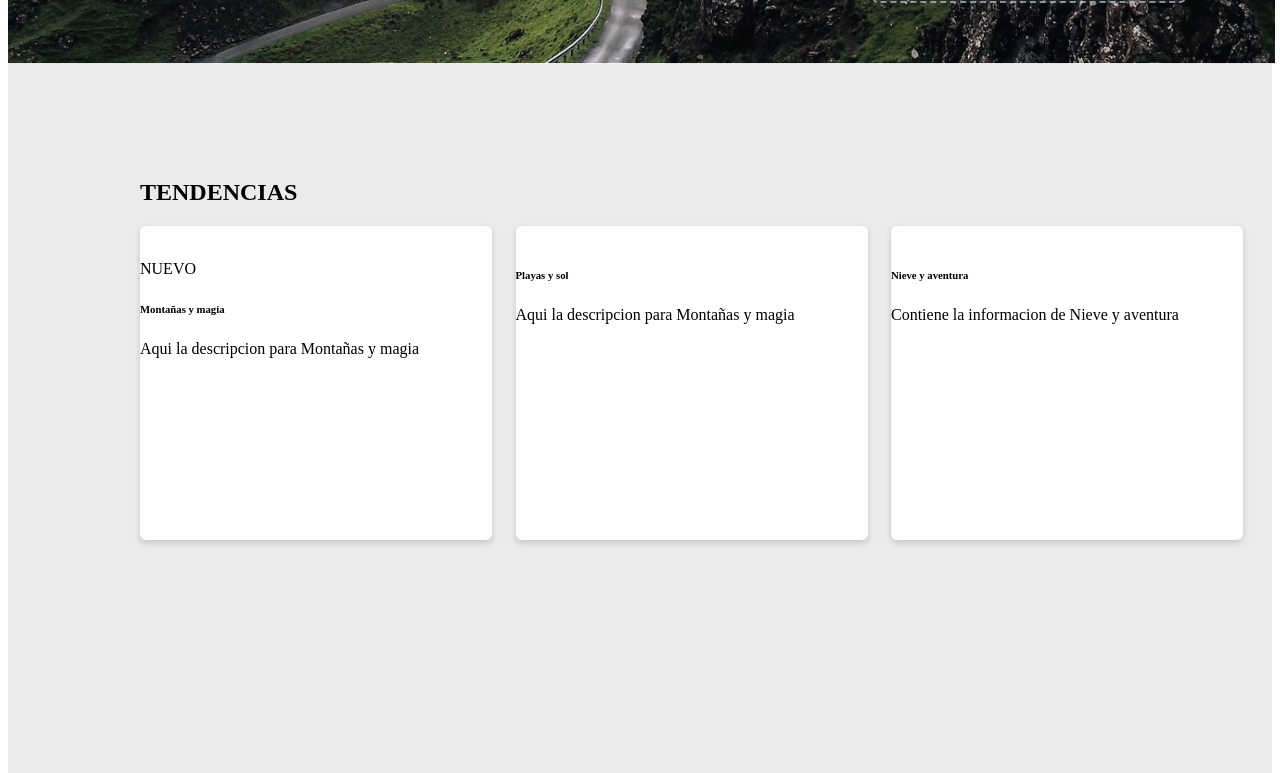
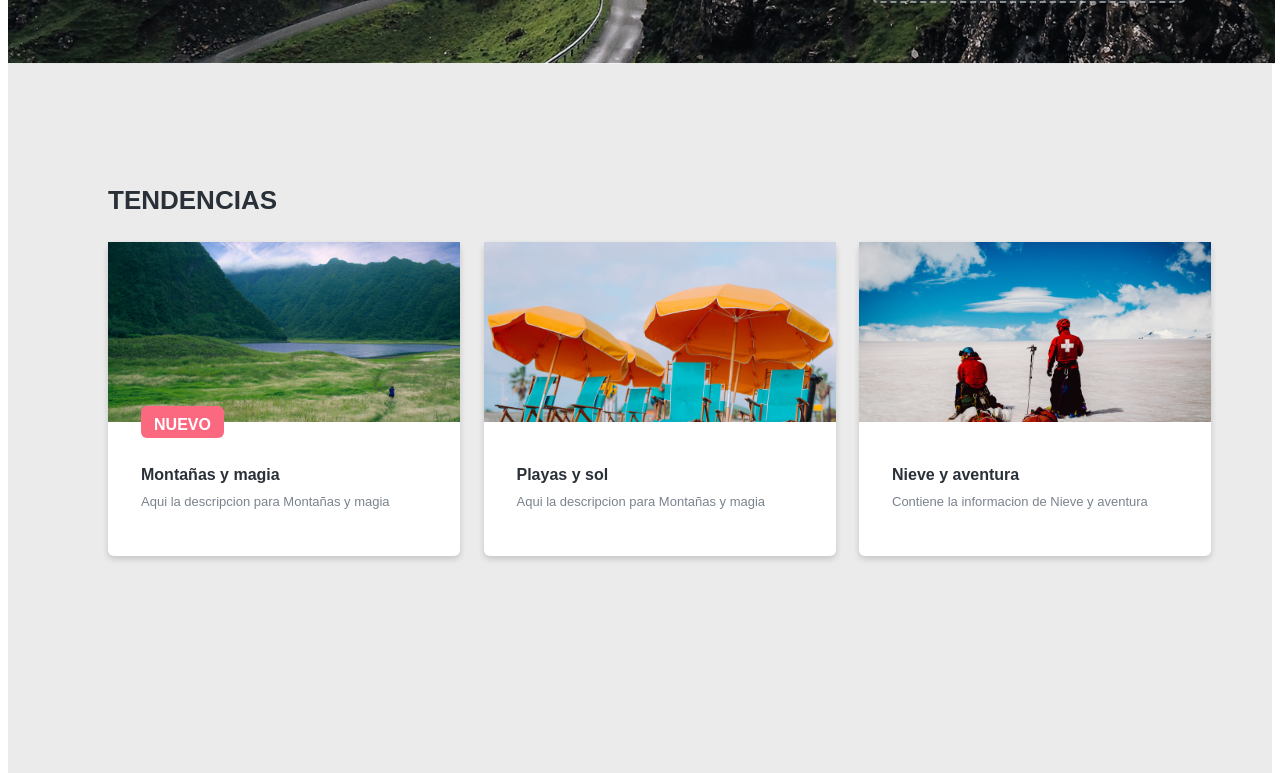
Before and after one commit to SofiaMarzari/Maquetacion-de-sitio, a plain HTML site: page index.html in a window 1280 px wide. Shown: the part 739-1512 px from the top of the page. Drawn offline with Linux system fonts and the light colour scheme.

Commit message:
Finalizando con tendencias de home - Desktop

```diff
--- a/css/estilo.scss
+++ b/css/estilo.scss
@@ -1,6 +1,7 @@
 $fuenteprincipal: 'Montserrat',
 sans-serif;
 $colorprincipal: #FFFFFF;
+$colortextogrisaseo: #2A3037;
 $none: 0px 0px 0px 0px;
 @media only screen and (min-width: 1024px) {
     /*    NAVEGACION    */
@@ -33,10 +34,12 @@ $none: 0px 0px 0px 0px;
     nav>ul>li {
         font-family: $fuenteprincipal;
         color: #CBD0D3;
+        font-size: 18px;
     }
     nav>ul>li:first-child {
-        color: #2A3037;
+        color: $colortextogrisaseo;
         opacity: 1;
+        font-size: 18px;
     }
     /*          SECTION PRESENTACION        */
     #section-presentacion {
@@ -88,7 +91,7 @@ $none: 0px 0px 0px 0px;
         color: $colorprincipal;
         height: 53px;
         font-family: $fuenteprincipal;
-        font-size: 40px;
+        font-weight: bold;
         margin: 0px 0px 0px 17px;
         font-size: 48px;
     }
@@ -96,6 +99,7 @@ $none: 0px 0px 0px 0px;
         font-family: $fuenteprincipal;
         color: $colorprincipal;
         font-size: 24px;
+        font-weight: bold;
         border-top: solid $colorprincipal 2px;
         width: 600px;
         padding-top: 20px;
@@ -126,6 +130,7 @@ $none: 0px 0px 0px 0px;
         font-family: $fuenteprincipal;
         color: #FA6980;
         font-size: 16px;
+        font-weight: bold;
         margin: $none;
     }
     #article-proximaaventura>h6>span {
@@ -133,6 +138,7 @@ $none: 0px 0px 0px 0px;
     }
     #article-proximaaventura>h4 {
         font-family: $fuenteprincipal;
+        font-weight: bold;
     }
     #article-proximaaventura>p {
         font-family: $fuenteprincipal;
@@ -189,8 +195,14 @@ $none: 0px 0px 0px 0px;
     #section-tendencias {
         width: 1103px;
         height: 428px;
-        margin-left: 132px;
+        margin-left: 100px;
         padding-top: 100px;
+    }
+    #section-tendencias>p {
+        font-family: $fuenteprincipal;
+        color: $colortextogrisaseo;
+        font-size: 26px;
+        font-weight: bold;
     }
     #section-contenedor-tendencias {
         width: 1103px;
@@ -206,4 +218,46 @@ $none: 0px 0px 0px 0px;
         border-radius: 6px;
         background-color: $colorprincipal;
     }
+    .section-tendenciaparticular>img {
+        width: 352px;
+        height: 180px;
+    }
+    .section-tendenciaparticular>h6 {
+        color: $colortextogrisaseo;
+        width: 286px;
+        font-family: $fuenteprincipal;
+        font-weight: bold;
+        font-size: 16px;
+        margin: 40px 0px 0px 33px;
+    }
+    .section-tendenciaparticular>p {
+        width: 286px;
+        font-size: 13px;
+        font-family: $fuenteprincipal;
+        color: #7A838D;
+        margin: 10px 0px 0px 33px;
+    }
+    /*CARTEL "NUEVO" */
+    .is-article-nuevocartel {
+        width: 83px;
+        height: 32px;
+        background-color: #FA6980;
+        margin-left: 33px;
+        border-radius: 6px;
+        position: absolute;
+        top: 1145px;
+        text-align: center;
+    }
+    .is-article-nuevocartel>p {
+        color: $colorprincipal;
+        font-family: $fuenteprincipal;
+        font-size: 16px;
+        font-weight: bold;
+        margin: 10px 0px 0px 0px;
+    }
+    .hidden-nuevocartel {
+        visibility: hidden;
+        position: absolute;
+        top: 1145px;
+    }
 }
--- a/index.html
+++ b/index.html
@@ -52,21 +52,23 @@
         </section>
         <div class="is-div-color">
             <section id="section-tendencias">
-                <h2>TENDENCIAS</h2>
+                <p>TENDENCIAS</p>
                 <section id="section-contenedor-tendencias">
                     <section class="section-tendenciaparticular">
-                        <img src="" alt="">
-                        <p>NUEVO</p>
+                        <img src="css/Assets/img/card_01.png" alt="card_01">
+                        <article class="is-article-nuevocartel">
+                            <p>NUEVO</p>
+                        </article>
                         <h6>Montañas y magia</h6>
                         <p>Aqui la descripcion para Montañas y magia</p>
                     </section>
                     <section class="section-tendenciaparticular">
-                        <img src="" alt="">
+                        <img src="css/Assets/img/card_02.png" alt="card_02">
                         <h6>Playas y sol</h6>
                         <p>Aqui la descripcion para Montañas y magia</p>
                     </section>
                     <section class="section-tendenciaparticular">
-                        <img src="" alt="">
+                        <img src="css/Assets/img/card_03.png" alt="card_03">
                         <h6>Nieve y aventura</h6>
                         <p>Contiene la informacion de Nieve y aventura</p>
                     </section>
```
Also changed, not shown: css/estilo.css, 1 other file.
